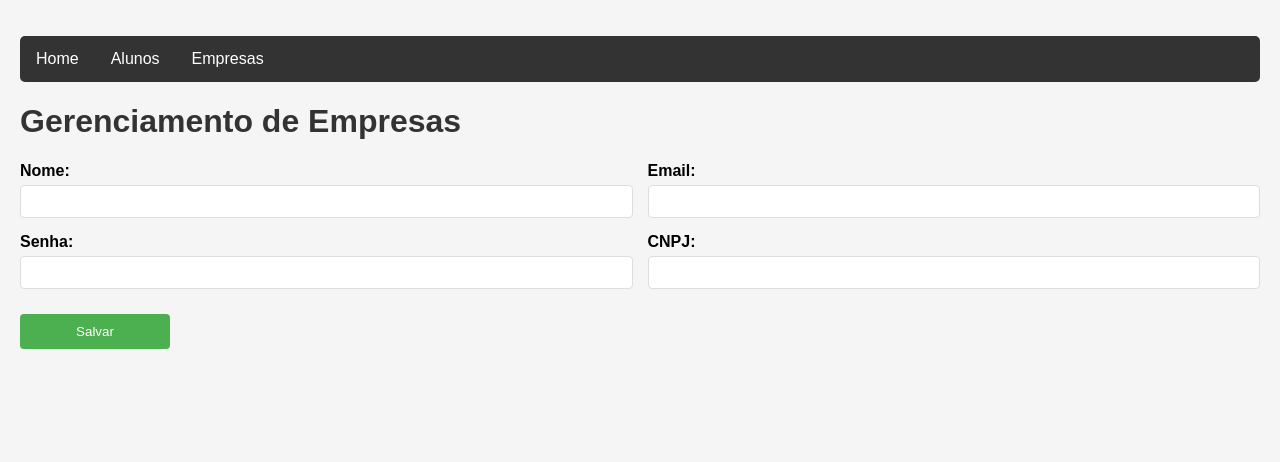
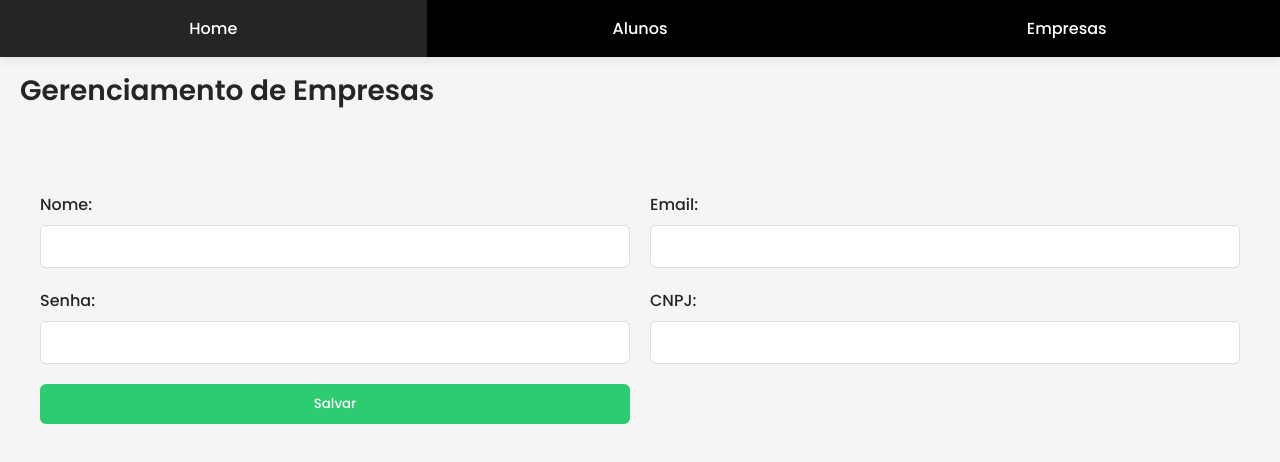
Before and after one commit to marinacabalzarr/LabDesenvolvimentoSoftware, a React (Create React App) app in the folder Implementacao/projeto-merito-frontend/: page /empresas in a window 1280 px wide. Both pictures are taken after a click on the button "Adicionar Empresa". Shown: the top 462 px of the page. Built offline with nearby package versions, Linux system fonts and the light colour scheme; no server answers.

Commit message:
Adicionando atualizar e arrumando CSS

```diff
--- a/Implementacao/projeto-merito-frontend/src/components/AlunoForm.jsx
+++ b/Implementacao/projeto-merito-frontend/src/components/AlunoForm.jsx
@@ -34,7 +34,7 @@ const AlunoForm = ({ aluno, onSuccess }) => {
     };
 
     return (
-        <form onSubmit={handleSubmit}>
+        <form className="main-content" onSubmit={handleSubmit}>
             <div>
                 <label>Nome:</label>
                 <input type="text" name="nome" value={formData.nome} onChange={handleChange} required />
@@ -67,7 +67,7 @@ const AlunoForm = ({ aluno, onSuccess }) => {
                 <label>Instituição:</label>
                 <input type="text" name="instituicao" value={formData.instituicao} onChange={handleChange} required />
             </div>
-            <button type="submit">Salvar</button>
+            <button className="secondary-btn" type="submit">Salvar</button>
         </form>
     );
 };
--- a/Implementacao/projeto-merito-frontend/src/components/EmpresaForm.jsx
+++ b/Implementacao/projeto-merito-frontend/src/components/EmpresaForm.jsx
@@ -29,7 +29,7 @@ const EmpresaForm = ({ empresa, onSuccess }) => {
     };
 
     return (
-        <form onSubmit={handleSubmit}>
+        <form className="main-content" onSubmit={handleSubmit}>
             <div>
                 <label>Nome:</label>
                 <input type="text" name="nome" value={formData.nome} onChange={handleChange} required />
@@ -46,7 +46,7 @@ const EmpresaForm = ({ empresa, onSuccess }) => {
                 <label>CNPJ:</label>
                 <input type="text" name="cnpj" value={formData.cnpj} onChange={handleChange} required />
             </div>
-            <button type="submit">Salvar</button>
+            <button className="secondary-btn" type="submit">Salvar</button>
         </form>
     );
 };
--- a/Implementacao/projeto-merito-frontend/src/index.css
+++ b/Implementacao/projeto-merito-frontend/src/index.css
@@ -1,56 +1,89 @@
-/* Estilos Gerais */
-body {
-  font-family: 'Arial', sans-serif;
-  margin: 0;
-  padding: 20px;
-  background-color: #f5f5f5;
+@import url('https://fonts.googleapis.com/css2?family=Poppins:wght@300;400;500;600&display=swap');
+
+* {
+  box-sizing: border-box;
 }
 
-/* Navbar */
+body {
+  font-family: 'Poppins', sans-serif;
+  margin: 0;
+  padding: 0;
+  background-color: #f5f5f5;
+  min-height: 100vh;
+}
+
+/* Navbar fixa */
+nav {
+  position: fixed;
+  top: 0;
+  left: 0;
+  right: 0;
+  z-index: 1000;
+}
+
 nav ul {
   list-style-type: none;
   padding: 0;
-  background-color: #333;
-  overflow: hidden;
-  margin-bottom: 20px;
-  border-radius: 5px;
+  margin: 0;
+  background-color: #000000;
+  display: flex;
+  box-shadow: 0 2px 10px rgba(0,0,0,0.1);
 }
 
 nav li {
-  float: left;
+  flex: 1;
+  text-align: center;
 }
 
 nav li a {
   display: block;
   color: white;
   text-align: center;
-  padding: 14px 16px;
+  padding: 16px 20px;
   text-decoration: none;
+  font-weight: 500;
+  transition: all 0.3s ease;
 }
 
 nav li a:hover {
-  background-color: #111;
+  background-color: #242525;
+}
+
+/* Container principal */
+.main-content {
+  margin-top: 60px; /* Espaço para a navbar fixa */
+  padding: 20px;
 }
 
 /* Containers */
 .container {
   background-color: white;
-  border-radius: 8px;
-  padding: 20px;
-  box-shadow: 0 2px 4px rgba(0,0,0,0.1);
+  border-radius: 10px;
+  padding: 25px;
+  box-shadow: 0 4px 6px rgba(0,0,0,0.05);
+  margin-bottom: 25px;
+}
+
+h1, h2 {
+  color: #242525;
+  margin-top: 0;
+}
+
+h1 {
+  font-size: 28px;
+  margin-bottom: 25px;
+}
+
+h2 {
+  font-size: 22px;
   margin-bottom: 20px;
 }
 
-h1, h2 {
-  color: #333;
-}
-
-/* Formulários */
 form {
   display: grid;
   grid-template-columns: 1fr 1fr;
-  gap: 15px;
-  margin-bottom: 20px;
+  gap: 20px;
+  margin-bottom: 25px;
 }
 
 form div {
@@ -59,72 +92,155 @@ form div {
 }
 
 label {
-  margin-bottom: 5px;
-  font-weight: bold;
+  margin-bottom: 8px;
+  font-weight: 500;
+  color: #242525;
 }
 
 input, select {
-  padding: 8px;
+  padding: 10px 12px;
   border: 1px solid #ddd;
-  border-radius: 4px;
+  border-radius: 6px;
+  font-family: 'Poppins', sans-serif;
+  font-size: 14px;
 }
 
+/* Botões principais */
 button {
-  background-color: #4CAF50;
-  color: white;
-  padding: 10px 15px;
+  font-family: 'Poppins', sans-serif;
+  font-weight: 500;
+  padding: 10px 20px;
   border: none;
-  border-radius: 4px;
+  border-radius: 6px;
   cursor: pointer;
-  grid-column: span 2;
-  width: 150px;
-  margin-top: 10px;
+  transition: all 0.3s ease;
 }
 
-button:hover {
-  background-color: #45a049;
+.primary-btn {
+  background-color: #3498db;
+  color: white;
+}
+
+.primary-btn:hover {
+  background-color: #2980b9;
+}
+
+.secondary-btn {
+  background-color: #2ecc71;
+  color: white;
+}
+
+.secondary-btn:hover {
+  background-color: #27ae60;
 }
 
 /* Tabelas */
 table {
   width: 100%;
-  border-collapse: collapse;
+  border-collapse: separate;
+  border-spacing: 0;
   margin-top: 20px;
+  background: white;
+  border-radius: 10px;
+  overflow: hidden;
+  box-shadow: 0 2px 10px rgba(0,0,0,0.05);
 }
 
 th, td {
-  border: 1px solid #ddd;
-  padding: 12px;
+  padding: 15px;
   text-align: left;
+  border-bottom: 1px solid #ecf0f1;
 }
 
 th {
-  background-color: #f2f2f2;
+  background-color: #242525;
+  color: white;
+  font-weight: 500;
 }
 
-tr:nth-child(even) {
-  background-color: #f9f9f9;
+tr:hover {
+  background-color: #f8f9fa;
 }
 
-/* Botões de ação */
+.actions-cell {
+  display: flex;
+  gap: 10px;
+}
+
 .action-btn {
-  padding: 5px 10px;
-  margin-right: 5px;
-  border: none;
-  border-radius: 3px;
-  cursor: pointer;
+  padding: 8px 15px;
+  border-radius: 5px;
+  font-size: 14px;
+  font-weight: 500;
+  transition: all 0.2s ease;
+  display: inline-flex;
+  align-items: center;
+  justify-content: center;
 }
 
 .edit-btn {
-  background-color: #2196F3;
+  background-color: #3498db;
   color: white;
 }
 
+.edit-btn:hover {
+  background-color: #2980b9;
+  transform: translateY(-1px);
+  box-shadow: 0 2px 5px rgba(0,0,0,0.1);
+}
+
 .delete-btn {
-  background-color: #f44336;
+  background-color: #e74c3c;
   color: white;
 }
 
-.delete-btn:hover{
-    background-color: rgb(197, 0, 0);
+.delete-btn:hover {
+  background-color: #c0392b;
+  transform: translateY(-1px);
+  box-shadow: 0 2px 5px rgba(0,0,0,0.1);
 }
+
+/* Efeitos adicionais */
+button:active {
+  transform: translateY(1px);
+}
+
+.aluno-page-container {
+    padding: 20px;
+    margin: 50px auto;
+}
+
+.empresa-page-container {
+    padding: 20px;
+    margin: 50px auto;
+}
+
+.button-container {
+    display: flex;
+    justify-content: center;
+    margin: 10px 0 20px 0;
+}
+
+.add-button {
+    background-color: #2ecc71; /* Verde */
+    color: white;
+    padding: 10px 20px;
+    border: none;
+    border-radius: 6px;
+    cursor: pointer;
+    font-family: 'Poppins', sans-serif;
+    font-weight: 500;
+    font-size: 16px;
+    transition: all 0.3s ease;
+    box-shadow: 0 2px 4px rgba(0,0,0,0.1);
+}
+
+.add-button:hover {
+    background-color: #27ae60; /* Verde mais escuro no hover */
+    transform: translateY(-2px);
+    box-shadow: 0 4px 8px rgba(0,0,0,0.15);
+}
+
+.add-button:active {
+    transform: translateY(0);
+}
--- a/Implementacao/projeto-merito-frontend/src/pages/AlunoPage.jsx
+++ b/Implementacao/projeto-merito-frontend/src/pages/AlunoPage.jsx
@@ -5,14 +5,21 @@ import AlunoForm from '../components/AlunoForm';
 const AlunoPage = () => {
     const [showForm, setShowForm] = useState(false);
     const [currentAluno, setCurrentAluno] = useState(null);
+    const [refreshList, setRefreshList] = useState(false);
 
     const handleSuccess = () => {
         setShowForm(false);
         setCurrentAluno(null);
+        setRefreshList(prev => !prev);
+    };
+
+    const handleEdit = (aluno) => {
+        setCurrentAluno(aluno);
+        setShowForm(true);
     };
 
     return (
-        <div>
+        <div className="aluno-page-container">
             <h1>Gerenciamento de Alunos</h1>
             {showForm ? (
                 <AlunoForm
@@ -21,8 +28,21 @@ const AlunoPage = () => {
                 />
             ) : (
                 <>
-                    <button onClick={() => setShowForm(true)}>Adicionar Aluno</button>
-                    <AlunoList />
+                    <div className="button-container">
+                        <button
+                            className="add-button"
+                            onClick={() => {
+                                setCurrentAluno(null);
+                                setShowForm(true);
+                            }}
+                        >
+                            {currentAluno ? 'Editar Aluno' : 'Adicionar Aluno'}
+                        </button>
+                    </div>
+                    <AlunoList
+                        onEdit={handleEdit}
+                        refreshTrigger={refreshList}
+                    />
                 </>
             )}
         </div>
--- a/Implementacao/projeto-merito-frontend/src/pages/EmpresaPage.jsx
+++ b/Implementacao/projeto-merito-frontend/src/pages/EmpresaPage.jsx
@@ -5,15 +5,23 @@ import EmpresaForm from '../components/EmpresaForm';
 const EmpresaPage = () => {
     const [showForm, setShowForm] = useState(false);
     const [currentEmpresa, setCurrentEmpresa] = useState(null);
+    const [refreshList, setRefreshList] = useState(false);
 
     const handleSuccess = () => {
         setShowForm(false);
         setCurrentEmpresa(null);
+        setRefreshList(prev => !prev);
+    };
+
+    const handleEdit = (empresa) => {
+        setCurrentEmpresa(empresa);
+        setShowForm(true);
     };
 
     return (
-        <div>
+        <div className="empresa-page-container">
             <h1>Gerenciamento de Empresas</h1>
+
             {showForm ? (
                 <EmpresaForm
                     empresa={currentEmpresa}
@@ -21,8 +29,21 @@ const EmpresaPage = () => {
                 />
             ) : (
                 <>
-                    <button onClick={() => setShowForm(true)}>Adicionar Empresa</button>
-                    <EmpresaList />
+                    <div className="button-container">
+                        <button
+                            onClick={() => {
+                                setCurrentEmpresa(null);
+                                setShowForm(true);
+                            }}
+                            className="add-button"
+                        >
+                            {currentEmpresa ? 'Editar Empresa' : 'Adicionar Empresa'}
+                        </button>
+                    </div>
+                    <EmpresaList
+                        onEdit={handleEdit}
+                        refreshTrigger={refreshList}
+                    />
                 </>
             )}
         </div>
--- a/Implementacao/projeto-merito-frontend/src/pages/HomePage.jsx
+++ b/Implementacao/projeto-merito-frontend/src/pages/HomePage.jsx
@@ -2,7 +2,7 @@ import React from 'react';
 
 const HomePage = () => {
   return (
-    <div>
+    <div className='main-content'>
       <h1>Bem-vindo ao Sistema de Moeda Estudantil</h1>
       <p>Gerencie Alunos e Empresas parceiras!</p>
     </div>
```
Also changed, not shown: Implementacao/projeto-merito-frontend/src/components/AlunoList.jsx (+18 -3 lines), Implementacao/projeto-merito-frontend/src/components/EmpresaList.jsx (+18 -5 lines).
